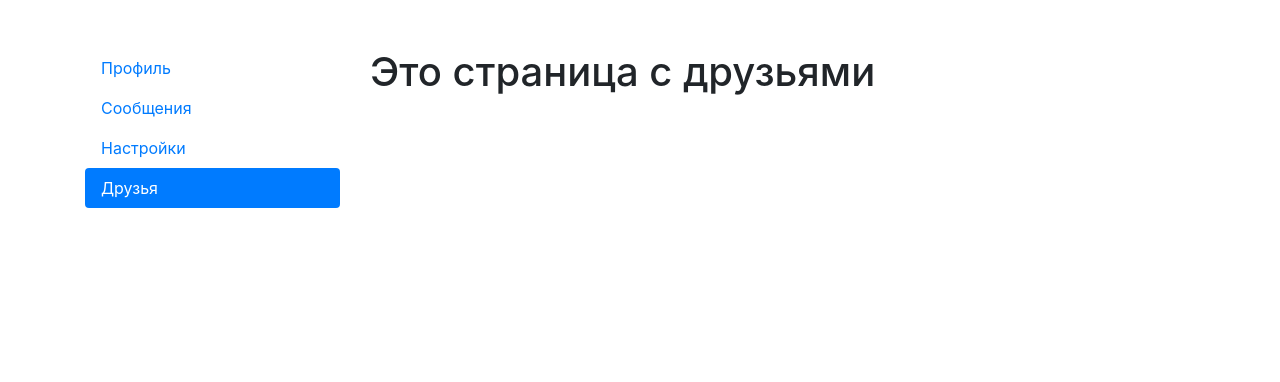
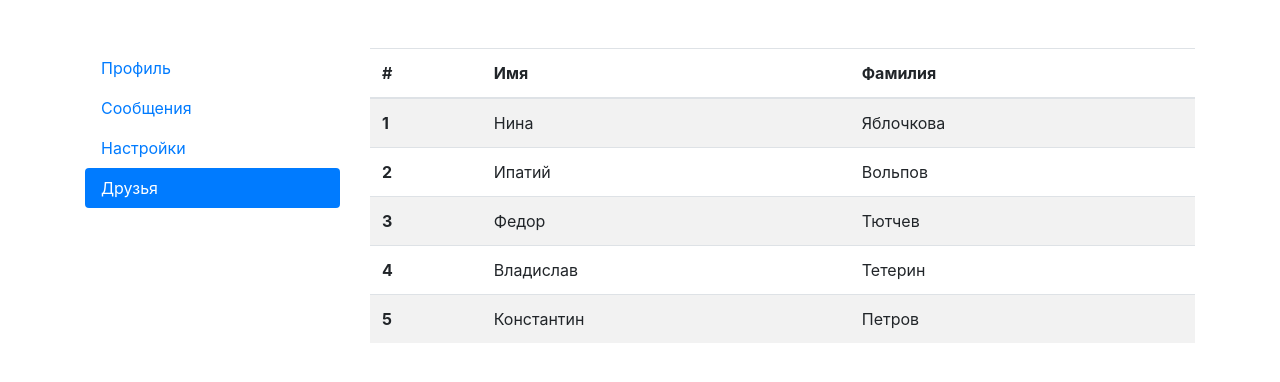
Before and after one commit to verayakovlevva/frontendapp, a React (Create React App) app: page /friends in a window 1280 px wide. Shown: the top 382 px of the page. Built offline with nearby package versions, Linux system fonts and the light colour scheme.

Commit message:
made changes
Changes to be committed:
modified:   src/App.js
new file:   src/Friends.jsx
new file:   src/Messages.jsx
new file:   src/Profile.jsx
new file:   src/Profile.module.css
new file:   src/Settings.jsx
modified:   src/index.js
new file:   src/state.jsx

```diff
--- a/src/App.js
+++ b/src/App.js
@@ -1,20 +1,14 @@
 import { BrowserRouter, NavLink, Route, Routes } from "react-router-dom";
+import Profile from "./Profile";
+import Messages from "./Messages";
+import Settings from "./Settings";
+import Friends from "./Friends";
 //import "./App.css";
 
-const Profile = () => {
-	return <h1>Это страница с профилем</h1>;
-};
-const Messages = () => {
-	return <h1>Это страница с сообщениями</h1>;
-};
-const Settings = () => {
-	return <h1>Это страница с настройками</h1>;
-};
-const Friends = () => {
-	return <h1>Это страница с друзьями</h1>;
-};
 
-function App() {
+
+function App(props) {
+
 	return (
 		<BrowserRouter>
 			<div className="container mt-5">
@@ -37,10 +31,10 @@ function App() {
 					</div>
 					<div className="col-sm-9">
 						<Routes>
-							<Route path="/profile" element={<Profile />} />
+							<Route path="/profile" element={<Profile function={props.function.key_getUser}/>} />
 							<Route path="/messages" element={<Messages />} />
 							<Route path="/settings" element={<Settings />} />
-							<Route path="/friends" element={<Friends />} />
+							<Route path="/friends" element={<Friends function={props.function.key_getUsers}/>} />
 						</Routes>
 					</div>
 				</div>
--- /dev/null
+++ b/src/Friends.jsx
@@ -0,0 +1,33 @@
+const TableRow = (props) => {
+	return (
+		<tr>
+			<th scope="row">{props.index + 1}</th>
+			<td>{props.name}</td>
+			<td>{props.lastname}</td>
+		</tr>
+	);
+};
+
+const Friends = (props) => {
+	let users = props.function();
+	let userCount = Object.keys(users).length;
+	let userRow = [];
+
+	for (let i = 0; i < userCount; i++) {
+		userRow.push(<TableRow key={i} index={i} name={users[i].name} lastname={users[i].lastname} />);
+	}
+	return (
+		<table className="table table-striped">
+			<thead>
+				<tr>
+					<th scope="col">#</th>
+					<th scope="col">Имя</th>
+					<th scope="col">Фамилия</th>
+				</tr>
+			</thead>
+			<tbody>{userRow}</tbody>
+		</table>
+	);
+};
+
+export default Friends;
--- /dev/null
+++ b/src/Messages.jsx
@@ -0,0 +1,4 @@
+const Messages = () => {
+	return <h1>Это страница с сообщениями</h1>;
+};
+export default Messages;
--- /dev/null
+++ b/src/Profile.jsx
@@ -0,0 +1,29 @@
+import styles from "./Profile.module.css";
+
+
+const Profile = (props) => {
+  let user = props.function();
+	return (
+		<div className="row">
+			<div className="col-sm-3">
+				<img
+					src={user.avatar}
+					alt=""
+					width={"100%"}
+				/>
+			</div>
+			<div className="col-sm-9">
+				<h1 style={{backgroundColor: "lightblue"}}>{user.name} {user.lastname}</h1>
+				<h2 className={styles.aboutMe}>{user.about}</h2>
+				<p>Email: {user.email}</p>
+				<p>Id: {user.id}</p>
+				<p className={styles.paragraph}>
+					Lorem, ipsum dolor sit amet consectetur adipisicing elit. Aliquam esse aliquid excepturi
+					voluptatum velit vero totam magni quae consequuntur sunt adipisci deserunt, ut nisi
+					eligendi modi quia vel minus qui.
+				</p>
+			</div>
+		</div>
+	);
+};
+export default Profile;
--- /dev/null
+++ b/src/Profile.module.css
@@ -0,0 +1,8 @@
+.aboutMe {
+	color: blueviolet;
+}
+.paragraph {
+	font-style: italic;
+	color: peru;
+	font-size: 1.2rem;
+}
--- /dev/null
+++ b/src/Settings.jsx
@@ -0,0 +1,4 @@
+const Settings = () => {
+	return <h1>Это страница с настройками</h1>;
+};
+export default Settings;
--- a/src/index.js
+++ b/src/index.js
@@ -1,14 +1,13 @@
-import React from 'react';
-import ReactDOM from 'react-dom/client';
-import './index.css';
-import App from './App';
+import React from "react";
+import ReactDOM from "react-dom/client";
+import "./index.css";
+import App from "./App";
+import { getUser, getUsers } from "./state";
 //import reportWebVitals from './reportWebVitals';
 
-const root = ReactDOM.createRoot(document.getElementById('root'));
+const root = ReactDOM.createRoot(document.getElementById("root"));
 root.render(
-  <React.StrictMode>
-    <App />
-  </React.StrictMode>
+<App function={{key_getUser: getUser, key_getUsers: getUsers}} />
 );
 
 // If you want to start measuring performance in your app, pass a function
--- /dev/null
+++ b/src/state.jsx
@@ -0,0 +1,25 @@
+const user = {
+	name: "Иван",
+	lastname: "Иванов",
+	email: "ivan@ya.ru",
+	id: "1",
+	about: "Тут я рассказываю о своей жизни и увлечениях",
+	avatar:
+		"https://images.unsplash.com/photo-1633332755192-727a05c4013d?ixlib=rb-1.2.1&ixid=MnwxMjA3fDB8MHxzZWFyY2h8MXx8dXNlcnxlbnwwfHwwfHw%3D&w=400&q=80",
+};
+
+const users = {
+	0: { name: "Нина", lastname: "Яблочкова" },
+	1: { name: "Ипатий", lastname: "Вольпов" },
+	2: { name: "Федор", lastname: "Тютчев" },
+	3: { name: "Владислав", lastname: "Тетерин" },
+	4: { name: "Константин", lastname: "Петров" },
+};
+
+export function getUser() {
+	return user;
+}
+
+export function getUsers() {
+	return users;
+}
```
